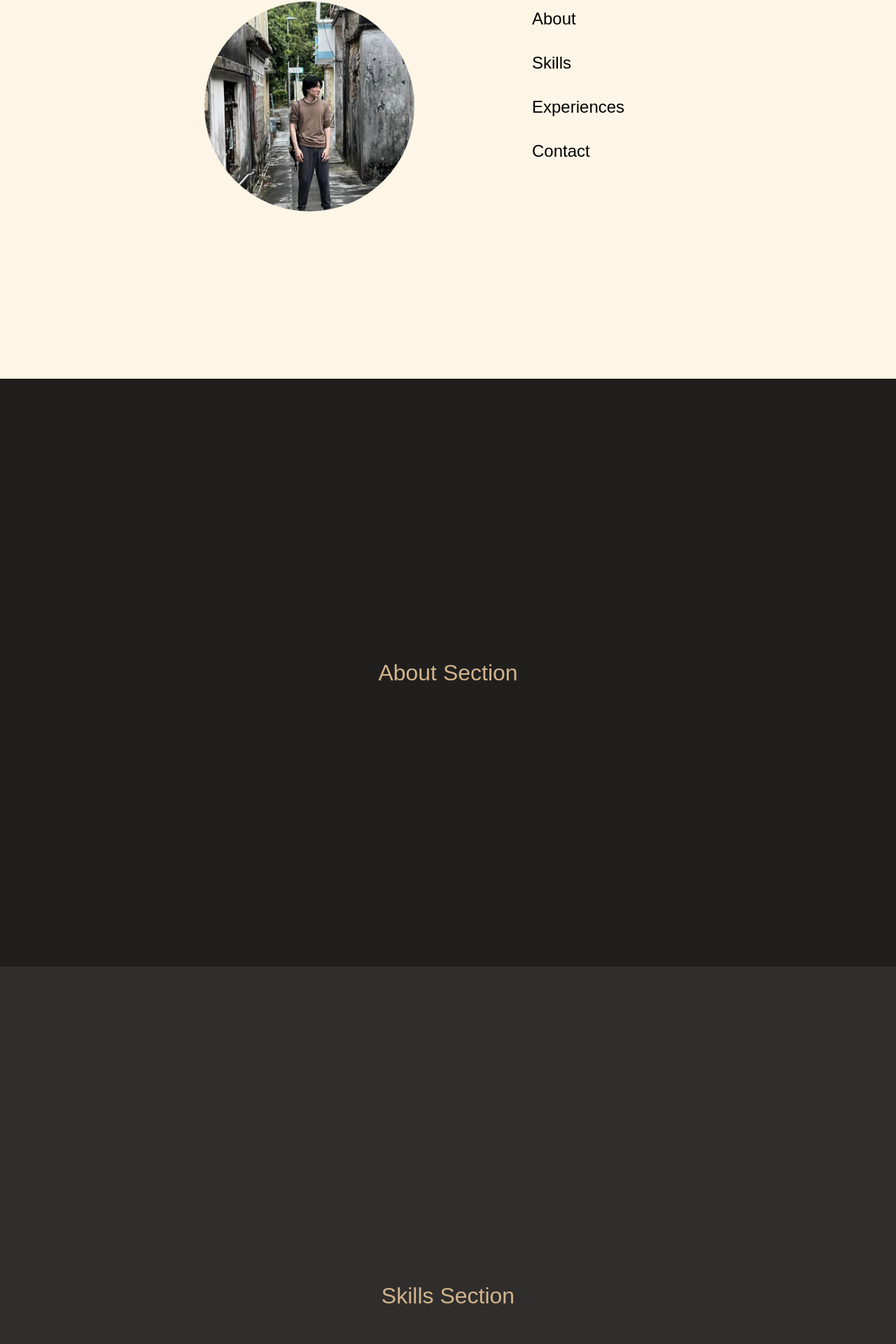
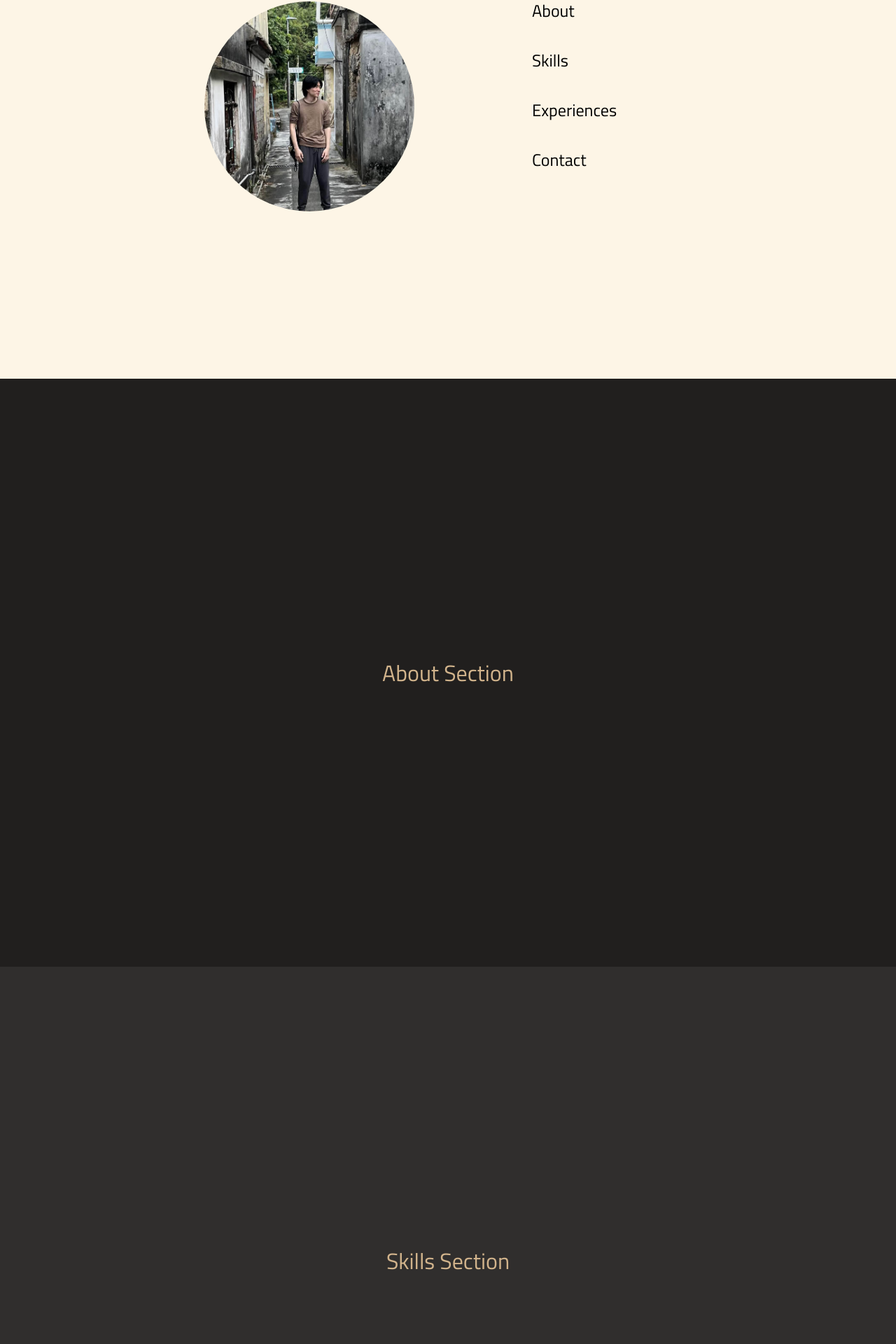
Before and after one commit to hockeylam/portfolio, a React (Create React App) app: page / in a window 1280 px wide. Shown: the part 299-2219 px from the top of the page at 70% size. Built offline with nearby package versions, Linux system fonts and the light colour scheme.

Commit message:
font update

```diff
--- a/public/index.html
+++ b/public/index.html
@@ -25,6 +25,7 @@
       Learn how to configure a non-root public URL by running `npm run build`.
     -->
     <title>React App</title>
+    <link href="https://fonts.googleapis.com/css2?family=Titillium+Web:wght@400;700&display=swap" rel="stylesheet">
   </head>
   <body>
     <noscript>You need to enable JavaScript to run this app.</noscript>
--- a/src/index.css
+++ b/src/index.css
@@ -8,6 +8,7 @@
 
 h1 {
   margin: 0;
+  font-family: "Outfit", sans-serif;
 }
 
 .index-container {
@@ -64,6 +65,7 @@
   text-align: left;
   padding: 10px 20px;
   transition: transform 0.2s ease, margin 0.2s ease; /* Smooth growth and spacing */
+  font-family: 'Titillium Web', sans-serif;
 }
 
 .scroll-button:hover {
@@ -86,6 +88,7 @@
   font-size: 2rem;
   color: tan;
   background-color: #211f1e; /* Custom background for About section */
+  font-family: 'Titillium Web', sans-serif;
 }
 
 .skills-section {
@@ -97,6 +100,7 @@
   font-size: 2rem;
   color: tan;
   background-color: #302e2d; /* Custom background for Skills section */
+  font-family: 'Titillium Web', sans-serif;
 }
 
 .experiences-section {
@@ -108,6 +112,7 @@
   font-size: 2rem;
   color: tan;
   background-color: #211f1e; /* Custom background for Experiences section */
+  font-family: 'Titillium Web', sans-serif;
 }
 
 .contact-section {
@@ -119,12 +124,11 @@
   font-size: 2rem;
   color: black;
   background-color: #947b6f; /* Custom background for Contact section */
+  font-family: 'Titillium Web', sans-serif;
 }
 
 /* Add extra space between sections for scroll testing */
-.section:not(:last-child) {
-  margin-bottom: 50px; /* Extra space between sections */
-}
+
 
 /* Mobile Responsiveness */
 @media (max-width: 768px) {
```
